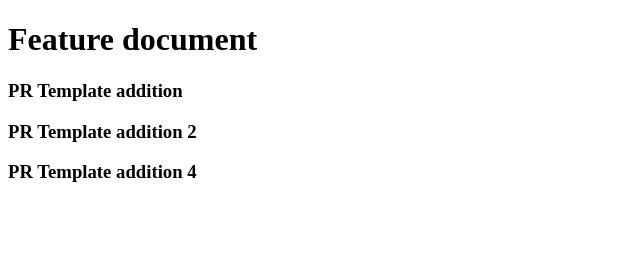
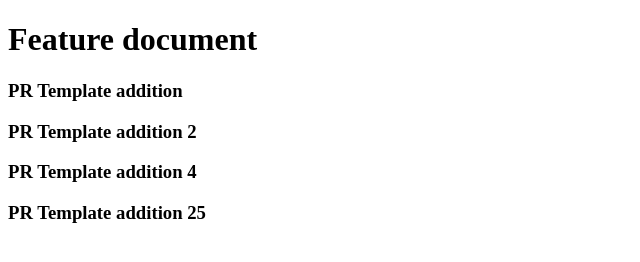
Before and after one commit to khanprog/git-commands-testing, a plain HTML site: page index.html in a window 1280 px wide. Shown: the whole page, without its empty margins (0-640 px from the left). Drawn offline with Linux system fonts and the light colour scheme.

Commit message:
adding one more feature

```diff
--- a/index.html
+++ b/index.html
@@ -13,5 +13,6 @@
     <h3>PR Template addition</h3>
     <h3>PR Template addition 2</h3>
     <h3>PR Template addition 4</h3>
+    <h3>PR Template addition 25</h3>
 </body>
 </html>
```
